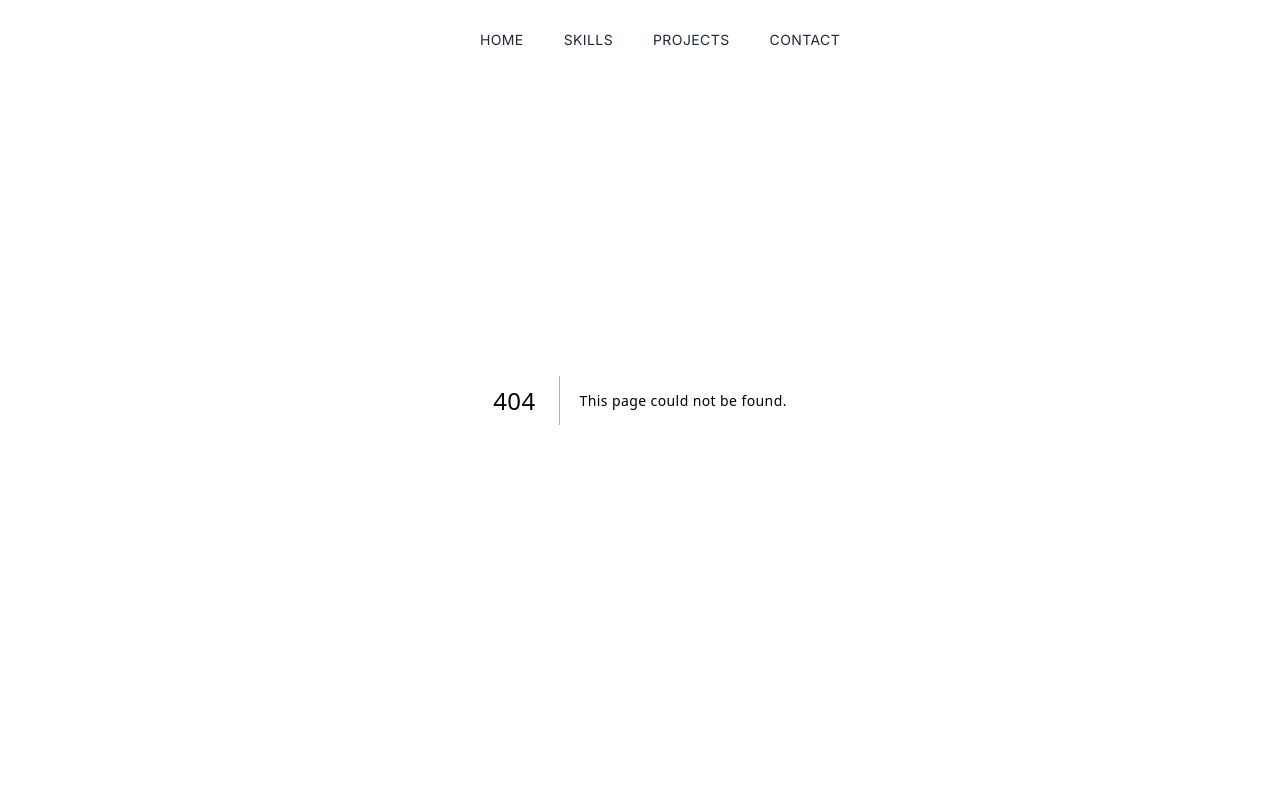
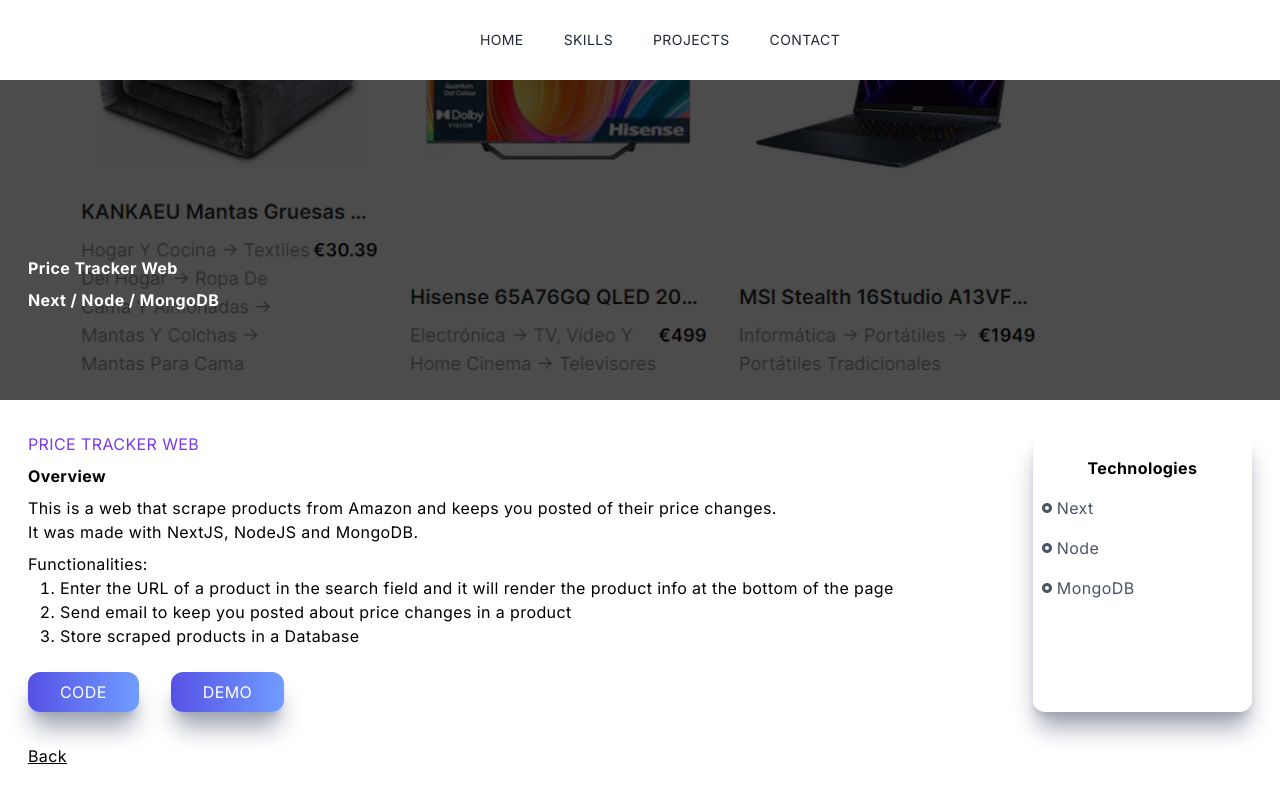
Before and after one commit to Alejjaandro/portfolio, a Next.js app: page /pricetracker in a window 1280 px wide. Before the commit this address had no page. Built offline with nearby package versions, Linux system fonts and the light colour scheme.

Commit message:
pricetracker project

```diff
--- a/app/components/Projects.jsx
+++ b/app/components/Projects.jsx
@@ -3,6 +3,7 @@
 import ecommerce from '../../public/assets/projects/ecommerce.png'
 import upcomings from '../../public/assets/projects/upcomings.png'
 import spotifyClone from '../../public/assets/projects/spotify-clone.png'
+import pricetracker from '../../public/assets/projects/pricetracker.png'
 import ProjectItem from './ProjectItem'
 
 export default function Projects() {
@@ -18,6 +19,7 @@
                 <ProjectItem title='Ecommerce App' image={ecommerce} skills='React - Node - Express - MongoDB' projectUrl='/ecommerce'/>
                 <ProjectItem title='Upcomings Page' image={upcomings} skills='React and Bootstrap' projectUrl='/upcomings'/>
                 <ProjectItem title='Spotify Clone' image={spotifyClone} skills='Angular and Node' projectUrl='/spotifyClone'/>
+                <ProjectItem title='Price Tracker' image={pricetracker} skills='Next - Node - MongoDB' projectUrl='/pricetracker'/>
 
             </div>
 
--- /dev/null
+++ b/app/pricetracker/page.jsx
@@ -0,0 +1,70 @@
+import React from 'react'
+
+import PriceTracker from '../../public/assets/projects/pricetracker.png'
+import Image from 'next/legacy/image';
+import Link from 'next/link';
+
+import { RiRadioButtonFill } from 'react-icons/ri'
+
+export default function pricetracker() {
+    return (
+        <div className='w-full'>
+            <div className='w-screen h-[50vh] relative'>
+                <div className='absolute top-0 left-0 w-full h-[50vh] bg-black/70 z-10' />
+                <Image src={PriceTracker} className='absolute z-1' layout='fill' objectFit='cover' alt='/' />
+                <div className='absolute top-[70%] max-w-[1240px] w-full left-[50%] right-[50%] translate-x-[-50%] translate-y-[-50%] text-white z-10 p-2'>
+                    <h2 className='py-2'>Price Tracker Web</h2>
+                    <h3>Next / Node / MongoDB</h3>
+                </div>
+            </div>
+
+            <div className='max-w-[1240px] mx-auto p-2 grid md:grid-cols-5 gap-8 py-8'>
+                <div className='col-span-4'>
+                    <p className='uppercase text-violet-600'>Price Tracker Web</p>
+                    <h2 className='my-2'>Overview</h2>
+                    <div className='my-2'>
+                        <p className='my-2'>
+                            This is a web that scrape products from Amazon and keeps you posted of their price changes.
+                            <br />
+                            It was made with NextJS, NodeJS and MongoDB.
+                        </p>
+                        <p className='my-2'>
+                            Functionalities:
+                            <br />
+                            <ol className='list-decimal ml-8'>
+                                <li>Enter the URL of a product in the search field and it will render the product info at the bottom of the page</li>
+                                <li>Send email to keep you posted about price changes in a product</li>
+                                <li>Store scraped products in a Database</li>
+                            </ol>
+                        </p>
+                    </div>
+                    <a href='https://github.com/Alejjaandro/pricetracker' target='_blank' rel='noreferrer'>
+                        <button className='px-8 py-2 mt-4 mr-8'>Code</button>
+                    </a>
+                    <a href='https://alejjaandro-pricetracker.vercel.app' target='_blank' rel='noreferrer' >
+                        <button className='px-8 py-2 mt-4'>Demo</button>
+                    </a>
+                </div>
+                <div className='col-span-4 md:col-span-1 shadow-xl shadow-gray-400 rounded-xl py-4'>
+                    <div className='p-2'>
+                        <p className='text-center font-bold pb-2'>Technologies</p>
+                        <div className='grid grid-cols-3 md:grid-cols-1'>
+                            <p className='text-gray-600 py-2 flex items-center'>
+                                <RiRadioButtonFill className='pr-1' /> Next
+                            </p>
+                            <p className='text-gray-600 py-2 flex items-center'>
+                                <RiRadioButtonFill className='pr-1' /> Node
+                            </p>
+                            <p className='text-gray-600 py-2 flex items-center'>
+                                <RiRadioButtonFill className='pr-1' /> MongoDB
+                            </p>
+                        </div>
+                    </div>
+                </div>
+                <Link href='/#projects'>
+                    <p className='underline cursor-pointer'>Back</p>
+                </Link>
+            </div>
+        </div>
+    )
+}
```
Also changed, not shown: public/assets/projects/pricetracker.png (added).
